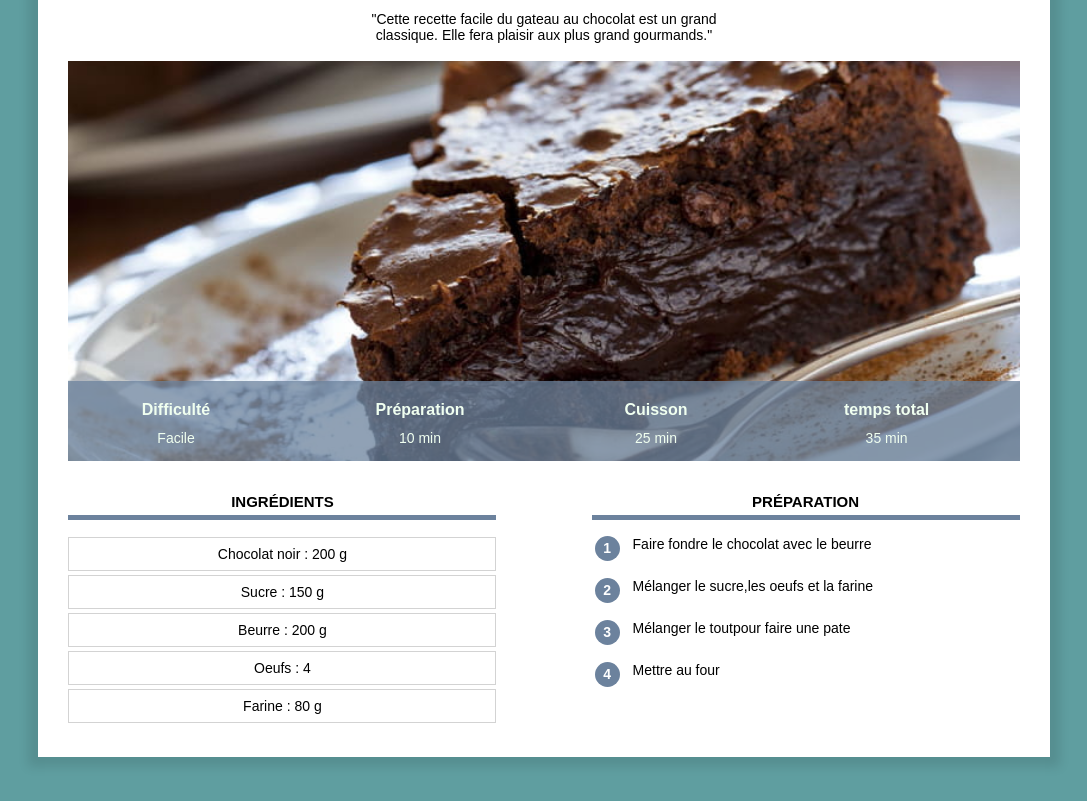
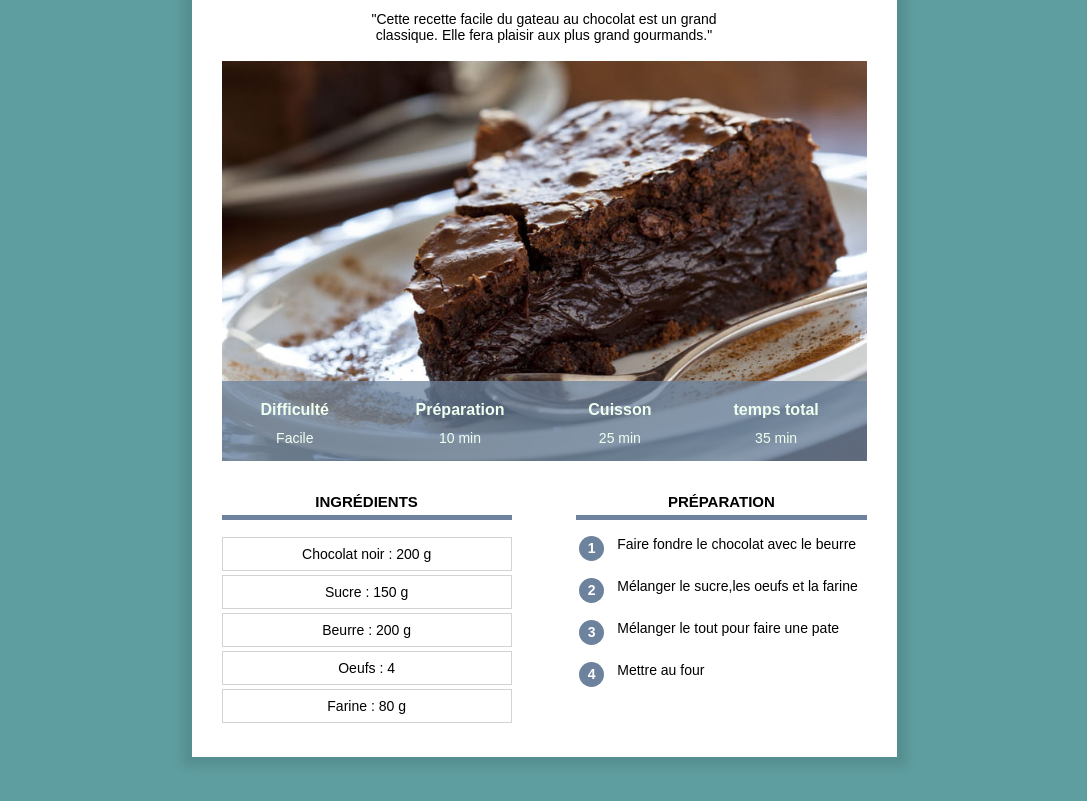
Before and after one commit to biiiigbang20/site_recette, a plain HTML site: page index.html in a window 1280 px wide. Shown: the part 167-968 px from the top of the page, without its empty margins (96-1183 px from the left). Drawn offline with Linux system fonts and the light colour scheme.

Commit message:
Add files via upload

```diff
--- a/index.html
+++ b/index.html
@@ -2,6 +2,7 @@
   <html lang="fr">
   <head>
       <meta charset="UTF-8">
+      <meta name="viewport" content="width=device-width, initial-scale=1.0">
       <link rel="stylesheet" href="style.css"/>
         <title>Recette Gateaux</title>
 
@@ -63,7 +64,7 @@
                 <table class="preparation">
                     <tr><td><p class="numero">1</p></td><td class="preparation_etape">Faire fondre le chocolat avec le beurre</td></tr>
                     <tr><td><p class="numero">2</p></td><td class="preparation_etape">Mélanger le sucre,les oeufs et la farine</td></tr>
-                    <tr><td><p class="numero">3</p></td><td class="preparation_etape">Mélanger le toutpour faire une pate</td></tr>
+                    <tr><td><p class="numero">3</p></td><td class="preparation_etape">Mélanger le tout pour faire une pate</td></tr>
                     <tr><td><p class="numero">4</p></td><td class="preparation_etape">Mettre au four</td></tr>
                 </table>
 
--- a/style.css
+++ b/style.css
@@ -21,7 +21,7 @@ p.categorie{
 
 div.contenu{
     background-color: white;
-    margin: 60px 10% 80px 10%;
+    margin: 40px 8px 40px 8px;
     padding: 0px 30px 30px 30px;
     min-width: none;
     box-shadow: 0px 0px 10px 10px rgba(0, 0, 0, 0.1);
@@ -73,12 +73,12 @@ table.info{
 
 table.info td{
     text-align: center;
-    font-size: 14px;
+    font-size: 12px;
     vertical-align: top;
 }
 
 table.info th{
-    font-size: 16px;
+    font-size: 14px;
     vertical-align: bottom;
     padding-bottom: 8px;
 }
@@ -92,7 +92,7 @@ img.info{
 }
 
 div.colonne{
-    width: 45%;
+    width: 100%;
     margin-top: 20px;
 }
 
@@ -106,10 +106,6 @@ div.colonne h2{
 
 div.colonne1{
     display: inline-block;
-}
-
-div.colonne2{
-    float: right;
 }
 
 div.ingredients p{
@@ -148,3 +144,52 @@ table.preparation td.preparation_etape{
 table.preparation tr{
     height: 40px;
 }
+
+/*style pour ordinateur*/
+@media only screen and (min-width: 768px) {
+    div.contenu{
+        margin: 60px 10% 80px 10%;
+        padding: 0px 30px 30px 30px;
+        min-width: 350px;
+    }
+
+    table.info{
+        position: absolute; bottom: 0;
+        width: 100%;color: honeydew;
+        background-color: #6C829DC0;
+        height: 80px;
+   }
+
+   table.info td{
+       text-align: center;
+       font-size: 14px;
+       vertical-align: top;
+   }
+
+   table.info th{
+       font-size: 16px;
+       vertical-align: bottom;
+       padding-bottom: 8px;
+   }
+
+   div.colonne{
+    width: 45%;
+   }
+
+   div.colonne1{
+    margin-right: 10%;
+   }
+
+   div.colonne2{
+    float: right;
+   }
+  }
+
+@media only screen and (min-width: 900px) {
+    div.contenu{
+        margin-left: auto;
+        margin-right: auto;
+        min-width: 350px;
+        width: 645px;
+    }
+  }
```
Also changed, not shown: exercice.html (+2 -1 lines).
